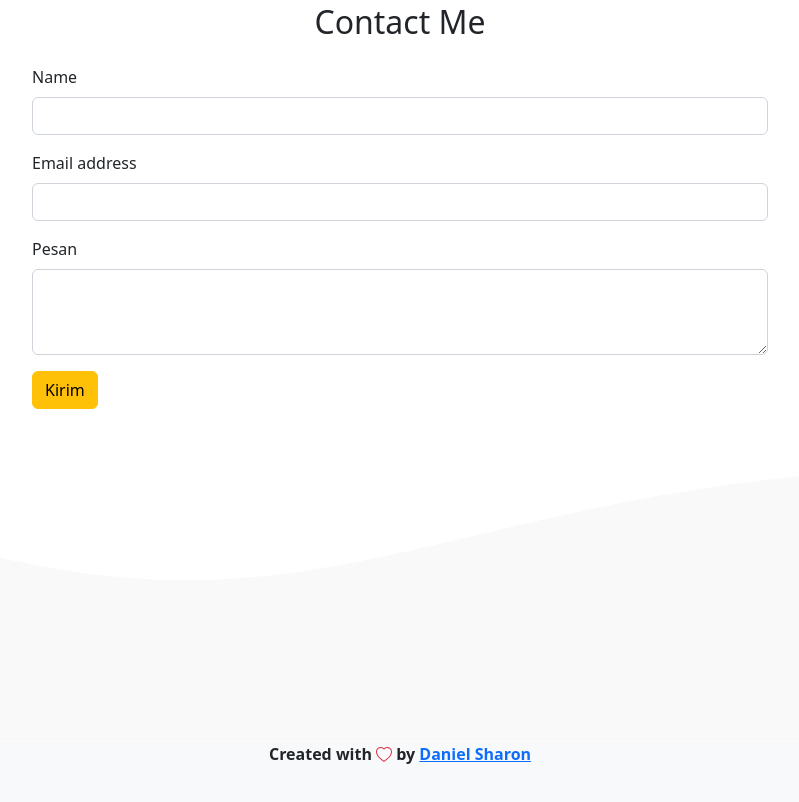
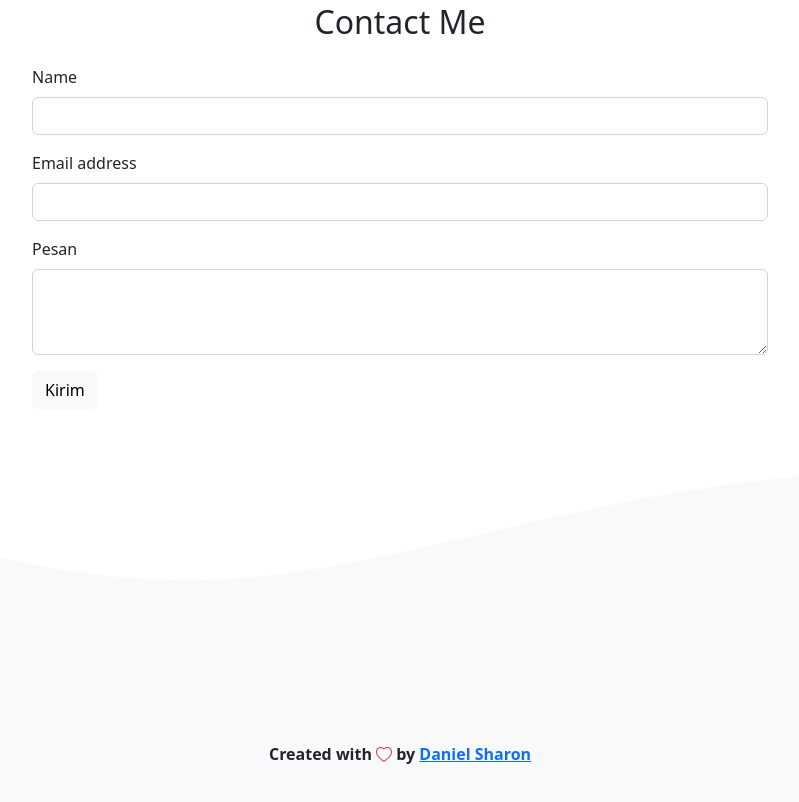
Before and after one commit to daanielsharon/portfolio, a plain HTML site: page index.html in a window 1280 px wide. Shown: the part 1971-2773 px from the top of the page, without its empty margins (240-1039 px from the left). Drawn offline with nearby package versions, Linux system fonts and the light colour scheme.

Commit message:
changed color of a button

```diff
--- a/index.html
+++ b/index.html
@@ -3,11 +3,11 @@
 	<head>
 		<meta charset="utf-8" />
 		<meta name="viewport" content="width=device-width, initial-scale=1" />
-<<<<<<< HEAD
+		<<<<<<< HEAD
 		<title>My portfolio</title>
-=======
+		=======
 		<title>My Portfolio</title>
->>>>>>> 3890c7ceea3343a240dbd12128480e4c7aa374bf
+		>>>>>>> 3890c7ceea3343a240dbd12128480e4c7aa374bf
 		<link href="https://cdn.jsdelivr.net/npm/bootstrap@5.2.0-beta1/dist/css/bootstrap.min.css" rel="stylesheet" integrity="sha384-0evHe/X+R7YkIZDRvuzKMRqM+OrBnVFBL6DOitfPri4tjfHxaWutUpFmBp4vmVor" crossorigin="anonymous" />
 		<!-- My CSS -->
 		<style>
@@ -149,7 +149,7 @@
 								<label for="pesan" class="form-label">Pesan</label>
 								<textarea class="form-control" id="pesan" rows="3"></textarea>
 							</div>
-							<button type="submit" class="btn btn-warning">Kirim</button>
+							<button type="submit" class="btn btn-light">Kirim</button>
 						</form>
 					</div>
 				</div>
```
